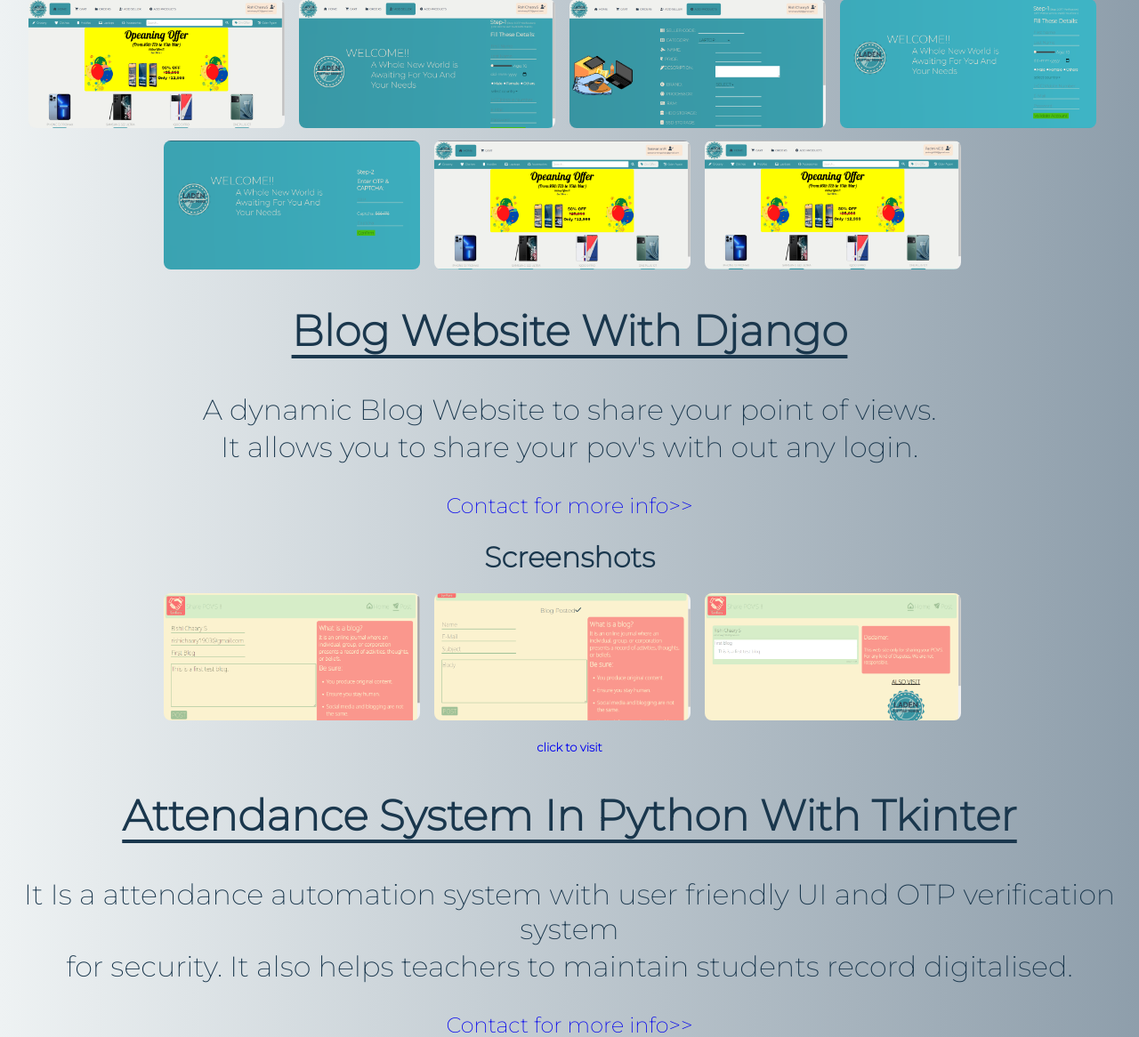
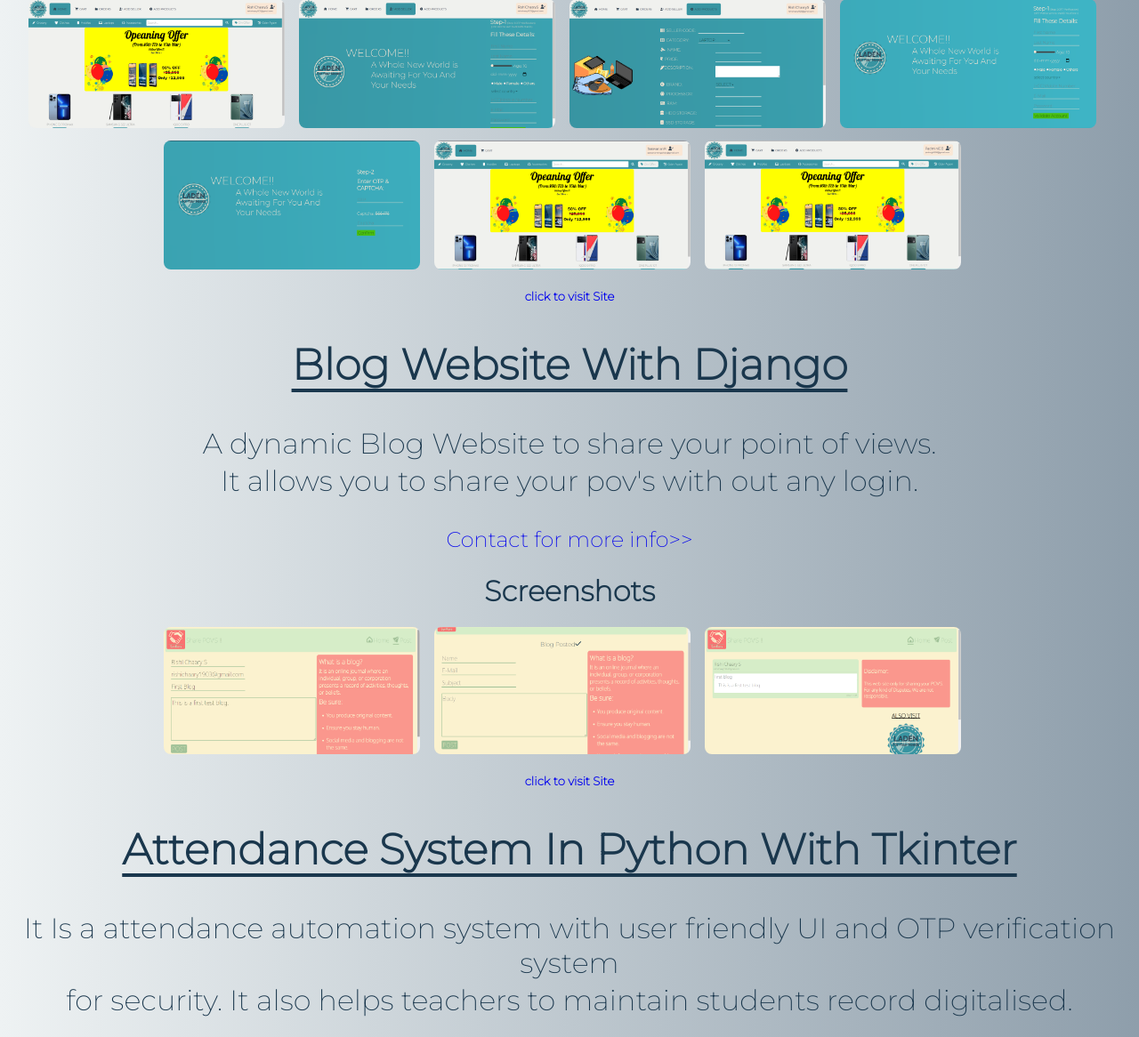
Before and after one commit to RISHICHAARY/PortFolio, a Django app: template ProfileWeb/templates/Works.html in a window 1280 px wide. Shown: the part 449-1615 px from the top of the page at 89% size. Run offline with Django 3.2, Linux system fonts and the light colour scheme; the template is opened without the code that fills it, so the values that code supplies are empty; some libraries are stand-ins or nearby versions.

Commit message:
final commit

```diff
--- a/ProfileWeb/templates/Home.html
+++ b/ProfileWeb/templates/Home.html
@@ -16,7 +16,7 @@
 	</div>
 	<div class="col">
 		<div class="NmD">
-			<img src="{% static 'images/ProFo.png' %}" width="50%" height="50%" style="margin:0em;">
+			<img src="{% static 'images/dp.png' %}" width="50%" height="50%" style="margin:0em;">
 			<p class="NmP1">Rishi Chaary.S</p>
 			<p class="NmP2">{FullStack Developer}</p>
 		</div>
--- a/ProfileWeb/templates/Works.html
+++ b/ProfileWeb/templates/Works.html
@@ -22,6 +22,7 @@
 	<div class="col"><img src="{% static 'images/App16.png' %}" width="100%" height="100%" style="border-radius:0.5em"></div>
 	<div class="col"><img src="{% static 'images/App17.png' %}" width="100%" height="100%" style="border-radius:0.5em"></div>
 </div>
+<div><a href="https://laden-for-your-needs.herokuapp.com" target="_blank"><h5>click to visit Site</h5></a></div>
 <div style="font-size:2em;"><h2 style="text-decoration:underline; solid 1em;text-underline-position:under;">Blog Website With Django</h2></div>
 <div style="margin:0;margin-top:0.8em;"><p style="font-size:2em;margin:0;">A dynamic Blog Website to share your point of views.</p></div>
 <div style="margin:0;"><p style="font-size:2em;margin-top:0.1em;">It allows you to share your pov's with out any login.</p></div>
@@ -32,7 +33,7 @@
 	<div class="col"><img src="{% static 'images/App42.png' %}" width="100%" height="100%" style="border-radius:0.5em"></div>
 	<div class="col"><img src="{% static 'images/App43.png' %}" width="100%" height="100%" style="border-radius:0.5em"></div>
 </div>
-<div><a href="https://synkers-share-povs.herokuapp.com" target="_blank"><h5>click to visit</h5></a></div>
+<div><a href="https://synkers.herokuapp.com" target="_blank"><h5>click to visit Site</h5></a></div>
 <div style="font-size:2em;"><h2 style="text-decoration:underline; solid 1em;text-underline-position:under;">Attendance System In Python With Tkinter</h2></div>
 <div style="margin:0;margin-top:0.8em;"><p style="font-size:2em;margin:0;">It Is a attendance automation system with user friendly UI and OTP verification system</p></div>
 <div style="margin:0;"><p style="font-size:2em;margin-top:0.1em;">for security. It also helps teachers to maintain students record digitalised. </p></div>
```
